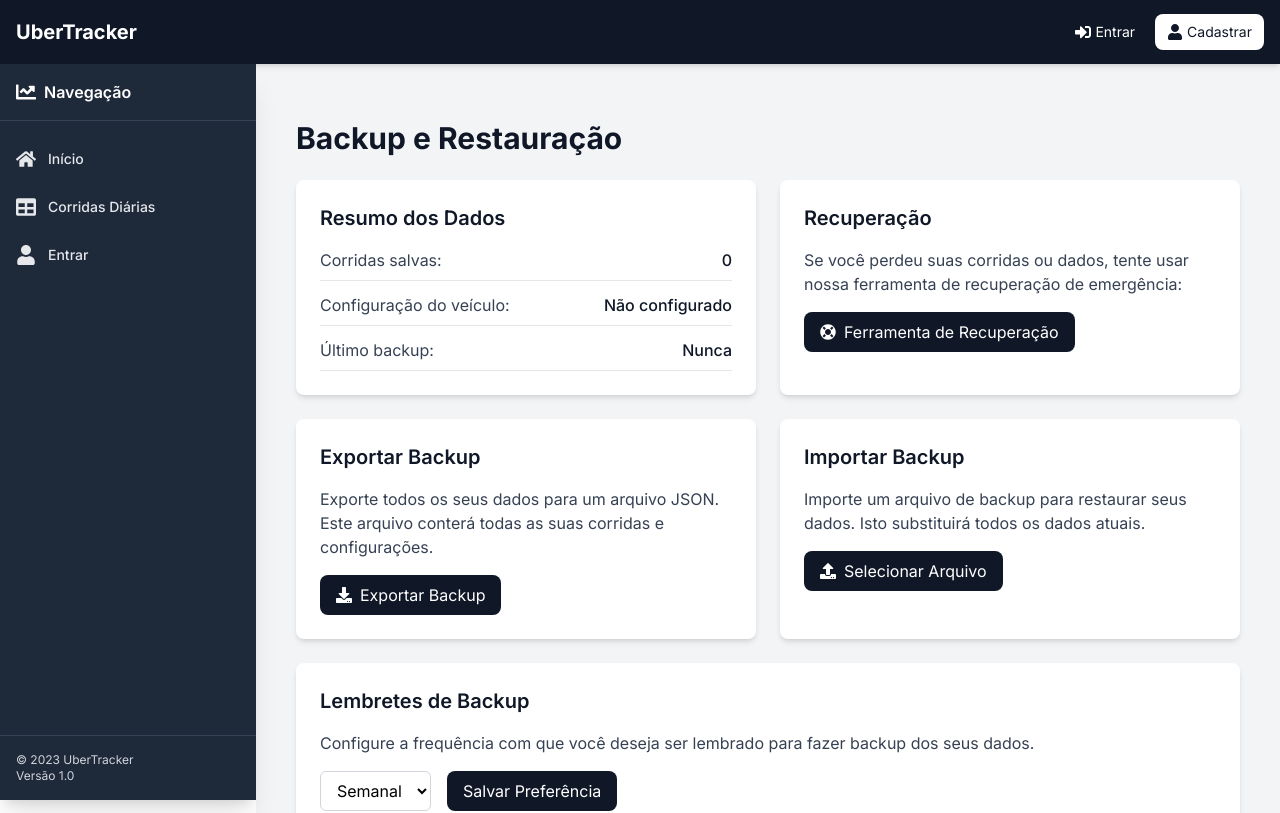
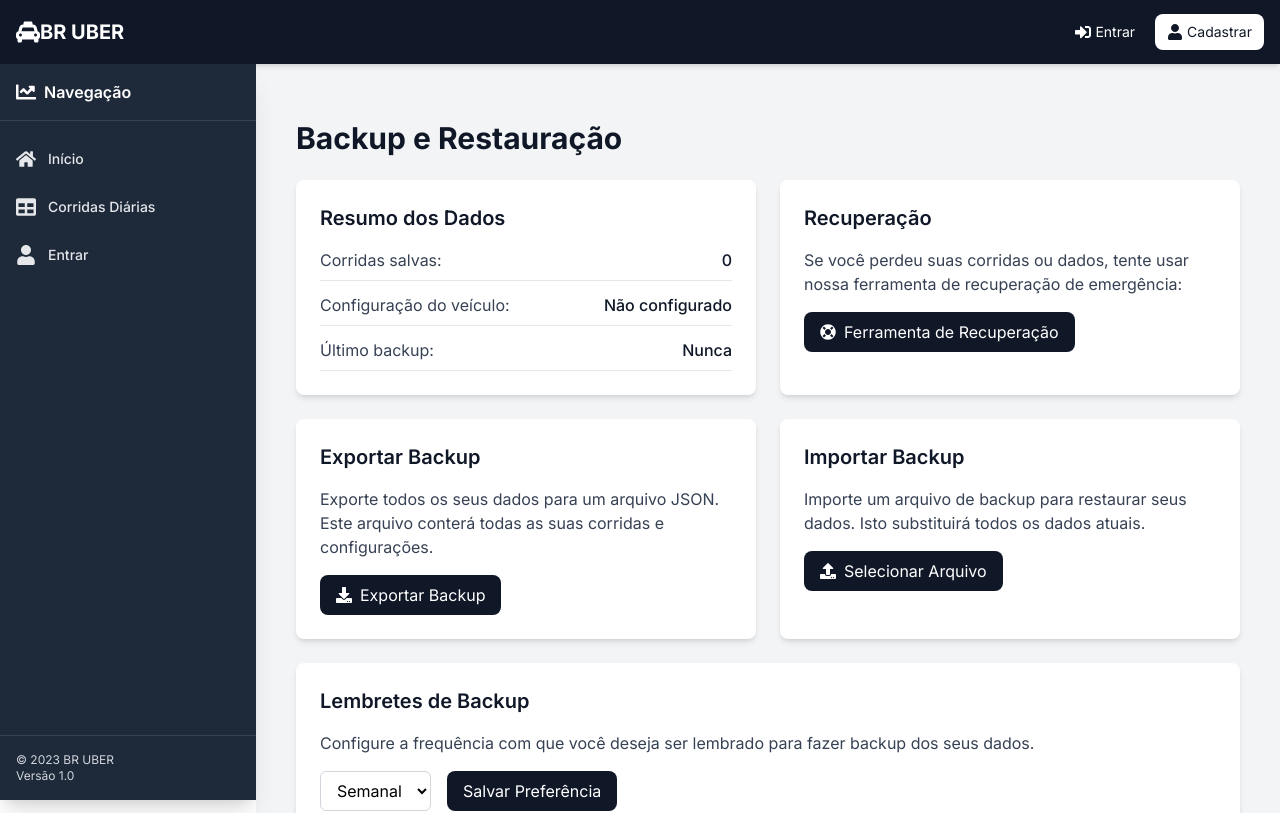
Before and after one commit to Brunoreis57/Ubertracker, a Next.js app: page /backup in a window 1280 px wide. Shown: the top 813 px of the page. Built offline with nearby package versions, Linux system fonts and the light colour scheme.

Commit message:
Alterado o nome do site de UberTracker para BR UBER

```diff
--- a/app/backup/page.tsx
+++ b/app/backup/page.tsx
@@ -104,8 +104,8 @@ const BackupPage = () => {
       const a = document.createElement('a');
       const dataFormatada = new Date().toISOString().split('T')[0];
       const nomeArquivo = usuarioEmail
-        ? `ubertracker_backup_${usuarioEmail.split('@')[0]}_${dataFormatada}.json`
-        : `ubertracker_backup_${dataFormatada}.json`;
+        ? `bruber_backup_${usuarioEmail.split('@')[0]}_${dataFormatada}.json`
+        : `bruber_backup_${dataFormatada}.json`;
 
       a.href = url;
       a.download = nomeArquivo;
--- a/app/components/Navbar.tsx
+++ b/app/components/Navbar.tsx
@@ -2,7 +2,7 @@
 
 import Link from 'next/link';
 import { usePathname } from 'next/navigation';
-import { FaHome, FaCog, FaPlus, FaTable, FaBars, FaTimes, FaChartLine, FaDatabase, FaLifeRing, FaUser } from 'react-icons/fa';
+import { FaHome, FaCog, FaPlus, FaTable, FaBars, FaTimes, FaChartLine, FaDatabase, FaLifeRing, FaUser, FaTaxi } from 'react-icons/fa';
 import { useState, useEffect } from 'react';
 import AuthStatus from './AuthStatus';
 import { verificarLogin } from '../lib/authUtils';
@@ -98,7 +98,7 @@ const Navbar = ({ children }: NavbarProps) => {
   if (!isMounted) {
     return (
       <header className="h-16 bg-gray-900 text-white shadow-md sticky top-0 z-40 flex items-center justify-between px-4">
-        <div className="text-xl font-bold">UberTracker</div>
+        <div className="text-xl font-bold">BR UBER</div>
       </header>
     );
   }
@@ -115,7 +115,8 @@ const Navbar = ({ children }: NavbarProps) => {
           >
             {isSidebarOpen ? <FaTimes size={22} /> : <FaBars size={22} />}
           </button>
-          <div className="text-xl font-bold">UberTracker</div>
+          <FaTaxi size={24} className="text-white" />
+          <div className="text-xl font-bold">BR UBER</div>
         </div>
         <AuthStatus />
       </header>
@@ -167,7 +168,7 @@ const Navbar = ({ children }: NavbarProps) => {
               </ul>
             </nav>
             <div className="p-4 border-t border-gray-700 text-xs text-gray-300">
-              <p>© 2023 UberTracker</p>
+              <p>© 2023 BR UBER</p>
               <p>Versão 1.0</p>
             </div>
           </div>
--- a/app/layout.tsx
+++ b/app/layout.tsx
@@ -6,8 +6,8 @@ import Navbar from "./components/Navbar";
 const inter = Inter({ subsets: ["latin"] });
 
 export const metadata: Metadata = {
-  title: "UberTracker - Controle de Ganhos para Motoristas",
-  description: "Aplicativo para controle de ganhos e despesas de motoristas de aplicativo",
+  title: "BR UBER - Controle de Ganhos para Motoristas",
+  description: "Aplicação para controle de ganhos e gastos para motoristas de aplicativos",
   viewport: "width=device-width, initial-scale=1, maximum-scale=1",
 };
 
```
Also changed, not shown: 1 other file (tests, documents, lock files or other folders).
